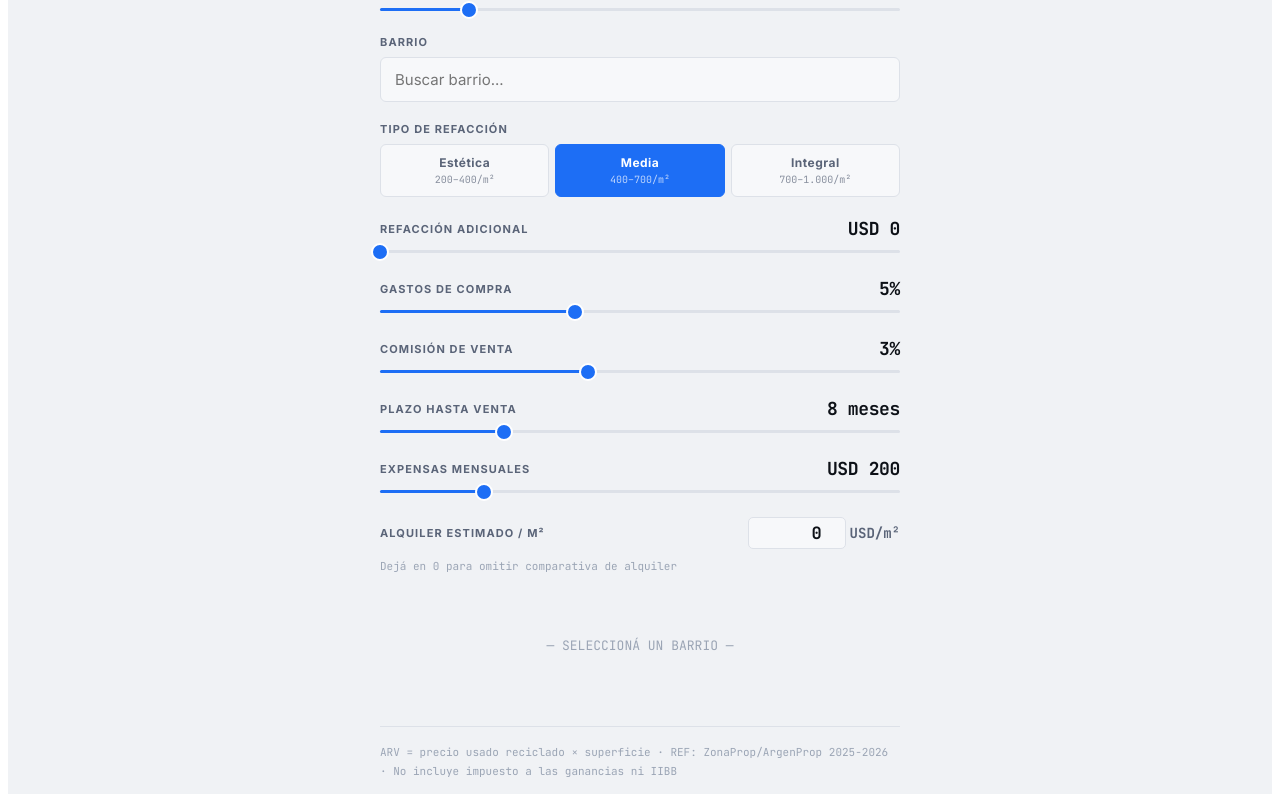
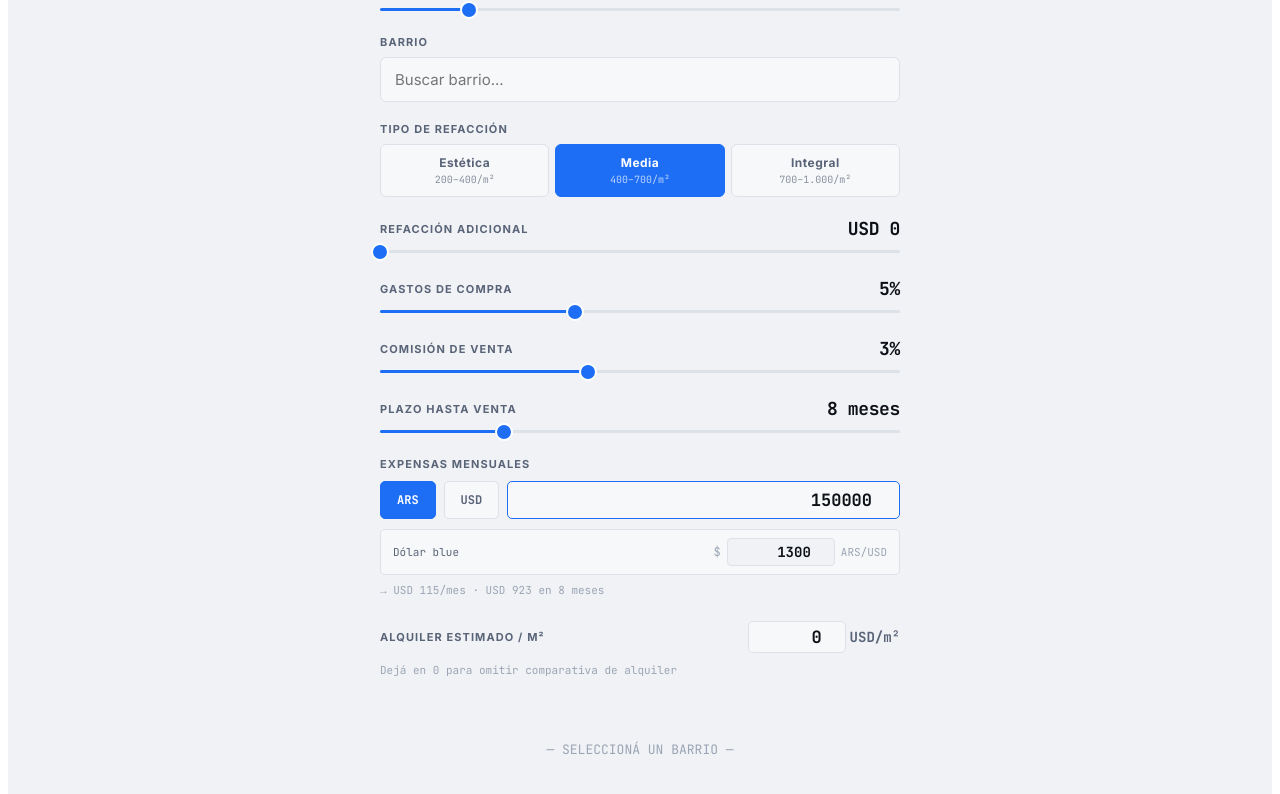
Before and after one commit to danielasasbon/flip-calculator, a React (Vite) app: page / in a window 1280 px wide. Shown: the part 395-1189 px from the top of the page. Built offline with nearby package versions, Linux system fonts and the light colour scheme.

Commit message:
Update App.jsx

```diff
--- a/src/App.jsx
+++ b/src/App.jsx
@@ -120,7 +120,9 @@ export default function FlipCalc() {
   const [closingPct, setClosingPct] = useState(5);
   const [sellCommPct, setSellCommPct] = useState(3);
   const [sellMonths, setSellMonths] = useState(8);
-  const [expensas, setExpensas] = useState(200);
+  const [expensas, setExpensas] = useState(150000);
+  const [expensasMoneda, setExpensasMoneda] = useState("ARS");
+  const [blueRate, setBlueRate] = useState(1300);
   const [alquilerM2, setAlquilerM2] = useState(0);
   const [barrioInput, setBarrioInput] = useState("");
   const [barrio, setBarrio] = useState(null);
@@ -166,7 +168,8 @@ export default function FlipCalc() {
     const viable      = profit > 0 && roi > 10;
     const discVsNuevo = arv && nuevoTotal ? ((nuevoTotal - arv) / nuevoTotal) * 100 : null;
     // Expensas durante tenencia
-    const expensasTotal = expensas * sellMonths;
+    const expensasUSD = expensasMoneda === "ARS" ? expensas / blueRate : expensas;
+    const expensasTotal = expensasUSD * sellMonths;
     const profitNeto = profit !== null ? profit - expensasTotal : null;
     const roiNeto = profitNeto !== null ? (profitNeto / totalCost) * 100 : null;
     const roiNetoAnual = roiNeto !== null ? (roiNeto / sellMonths) * 12 : null;
@@ -176,7 +179,7 @@ export default function FlipCalc() {
     const alquilerAnual = alquilerMensual ? alquilerMensual * 12 : null;
     const alquilerROI = alquilerAnual ? (alquilerAnual / totalCost) * 100 : null;
     return { buyPrice, refCost, closing, totalCost, arv, arvM2, nuevoTotal, sellComm, netSale, profit, roi, roiAnual, viable, discVsNuevo, usandoCustom, expensasTotal, profitNeto, roiNeto, roiNetoAnual, viableNeto, alquilerMensual, alquilerAnual, alquilerROI };
-  }, [listPrice, m2, negPct, refType, refExtra, closingPct, sellCommPct, sellMonths, barrio, customUsadoM2, customNuevoM2, expensas, alquilerM2]);
+  }, [listPrice, m2, negPct, refType, refExtra, closingPct, sellCommPct, sellMonths, barrio, customUsadoM2, customNuevoM2, expensas, expensasMoneda, blueRate, alquilerM2]);
 
   const filtered = Object.keys(BARRIOS).filter(b =>
     barrioInput.length > 0 && b.toLowerCase().includes(barrioInput.toLowerCase())
@@ -399,7 +402,49 @@ export default function FlipCalc() {
             <Slider label="Gastos de compra" min={2} max={10} step={0.5} value={closingPct} onChange={setClosingPct} suffix="%" />
             <Slider label="Comisión de venta" min={1} max={6} step={0.5} value={sellCommPct} onChange={setSellCommPct} suffix="%" />
             <Slider label="Plazo hasta venta" min={3} max={24} step={1} value={sellMonths} onChange={setSellMonths} suffix=" meses" />
-            <Slider label="Expensas mensuales" min={0} max={1000} step={50} value={expensas} onChange={setExpensas} prefix="USD " />
+            {/* Expensas */}
+            <div style={{ marginBottom: 24 }}>
+              <div style={{ fontSize: 11, fontWeight: 700, color: C.textSub, letterSpacing: "0.1em", textTransform: "uppercase", marginBottom: 10 }}>Expensas mensuales</div>
+              <div style={{ display: "flex", gap: 8, marginBottom: 10 }}>
+                {["ARS", "USD"].map(m => (
+                  <button key={m} onClick={() => setExpensasMoneda(m)} style={{
+                    padding: "7px 16px", fontSize: 12, fontWeight: 700,
+                    background: expensasMoneda === m ? C.accent : C.panelAlt,
+                    border: `1px solid ${expensasMoneda === m ? C.accent : C.border}`,
+                    borderRadius: 5, cursor: "pointer",
+                    color: expensasMoneda === m ? "#fff" : C.textSub,
+                    fontFamily: C.mono,
+                  }}>{m}</button>
+                ))}
+                <input
+                  type="number"
+                  value={expensas}
+                  onChange={e => setExpensas(Number(e.target.value) || 0)}
+                  style={{ flex: 1, padding: "7px 12px", background: C.panelAlt, border: `1px solid ${C.accent}`, borderRadius: 5, color: C.text, fontSize: 17, fontWeight: 700, fontFamily: C.mono, outline: "none", textAlign: "right" }}
+                />
+              </div>
+              {expensasMoneda === "ARS" && (
+                <div style={{ background: C.panelAlt, border: `1px solid ${C.border}`, borderRadius: 5, padding: "8px 12px", display: "flex", alignItems: "center", justifyContent: "space-between" }}>
+                  <span style={{ fontSize: 11, color: C.textSub, fontFamily: C.mono }}>Dólar blue</span>
+                  <div style={{ display: "flex", alignItems: "center", gap: 6 }}>
+                    <span style={{ fontSize: 12, color: C.textMuted, fontFamily: C.mono }}>$</span>
+                    <input
+                      type="number"
+                      value={blueRate}
+                      onChange={e => setBlueRate(Number(e.target.value) || 1)}
+                      style={{ width: 90, padding: "4px 8px", background: C.bg, border: `1px solid ${C.border}`, borderRadius: 4, color: C.text, fontSize: 14, fontWeight: 700, fontFamily: C.mono, outline: "none", textAlign: "right" }}
+                    />
+                    <span style={{ fontSize: 11, color: C.textMuted, fontFamily: C.mono }}>ARS/USD</span>
+                  </div>
+                </div>
+              )}
+              <div style={{ fontSize: 11, color: C.textMuted, fontFamily: C.mono, marginTop: 8 }}>
+                {expensasMoneda === "ARS"
+                  ? `→ USD ${(expensas / blueRate).toFixed(0)}/mes · USD ${(expensas / blueRate * sellMonths).toFixed(0)} en ${sellMonths} meses`
+                  : `→ USD ${fmt(expensas)}/mes · USD ${fmt(expensas * sellMonths)} en ${sellMonths} meses`
+                }
+              </div>
+            </div>
             <div style={{ marginBottom: 24 }}>
               <div style={{ display: "flex", justifyContent: "space-between", alignItems: "center", marginBottom: 10 }}>
                 <span style={{ fontSize: 11, fontWeight: 700, color: C.textSub, letterSpacing: "0.1em", textTransform: "uppercase" }}>Alquiler estimado / m²</span>
@@ -433,7 +478,7 @@ export default function FlipCalc() {
                   <Row label="Precio de compra" value={fmtUSD(Math.round(c.buyPrice))} bold valueColor={C.text} />
                   <Row label="Refacción" value={fmtUSD(c.refCost)} sub={`${fmt(Math.round(c.refCost/m2))} USD/m²`} />
                   <Row label="Gastos de compra" value={fmtUSD(Math.round(c.closing))} />
-                  <Row label={`Expensas (${sellMonths} meses)`} value={fmtUSD(c.expensasTotal)} valueColor={c.expensasTotal > 0 ? C.red : C.textMuted} />
+                  <Row label={`Expensas (${sellMonths} meses)`} value={fmtUSD(Math.round(c.expensasTotal))} valueColor={c.expensasTotal > 0 ? C.red : C.textMuted} sub={expensasMoneda === "ARS" ? `$ ${fmt(expensas)}/mes · blue $${fmt(blueRate)}` : undefined} />
                   <Row label="TOTAL INVERTIDO" value={fmtUSD(Math.round(c.totalCost))} bold valueColor={C.amber} />
                 </div>
 
```
